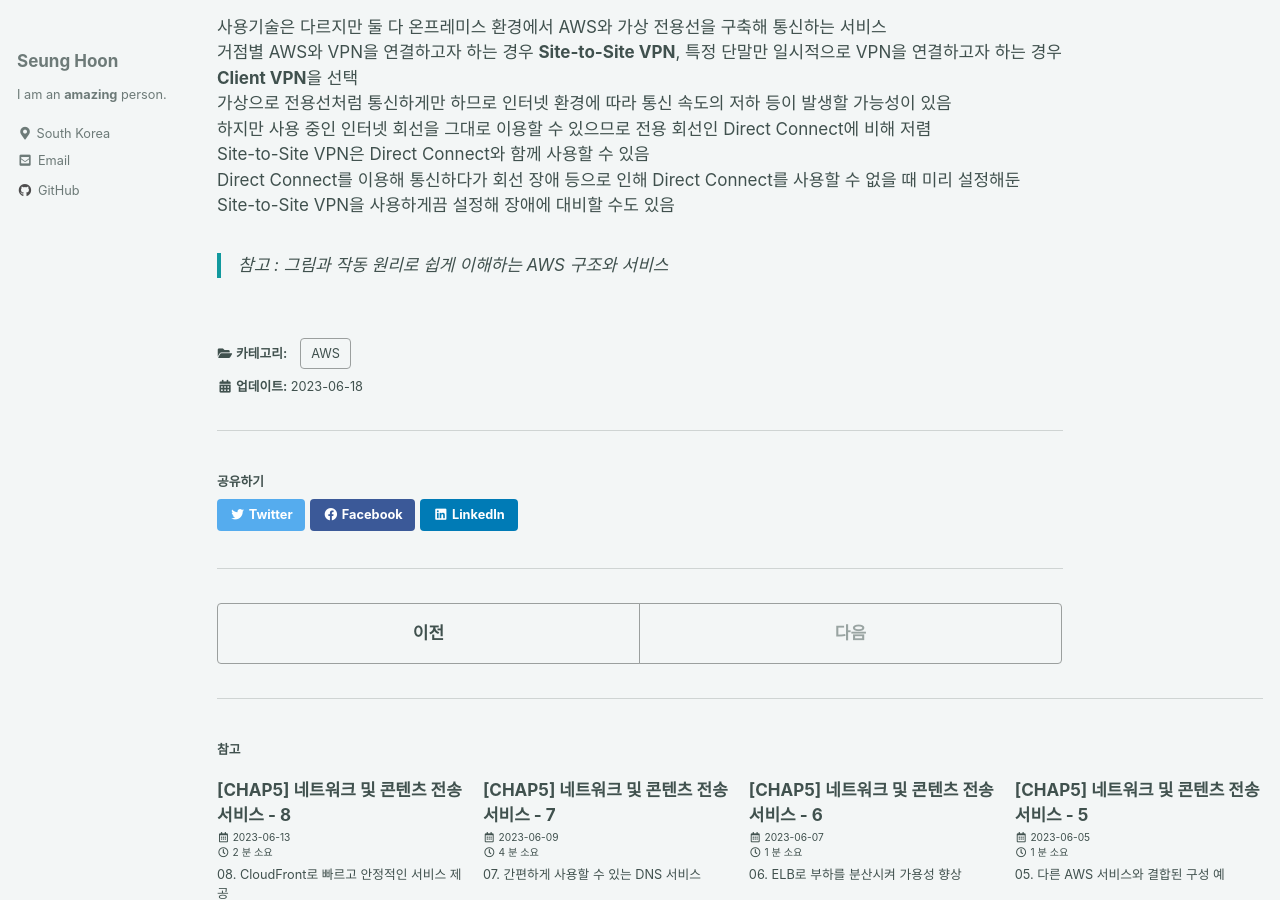
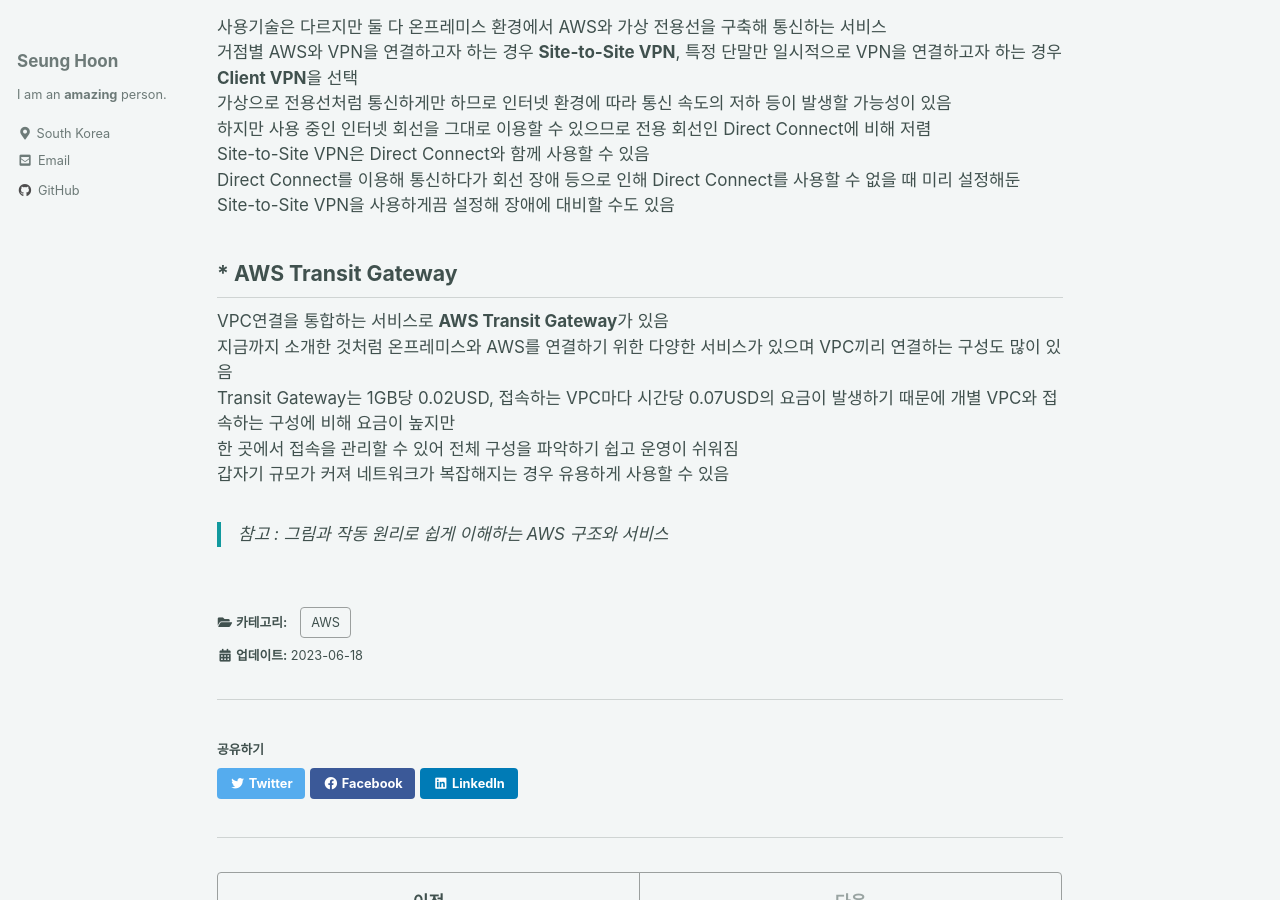
Before and after one commit to ibk01161/ibk01161.github.io, a Jekyll site: the page built from _posts/2023-06-18-aws5_09.md, in a window 1280 px wide and 900 px high, scrolled down 1423 px. Built offline with Jekyll 4.4.1, drawn with Linux system fonts in a browser that asks for light colours; cached includes are drawn as plain includes.

Commit message:
Add Post

```diff
--- a/_posts/2023-06-18-aws5_09.md
+++ b/_posts/2023-06-18-aws5_09.md
@@ -52,6 +52,13 @@ Site-to-Site VPN은 Direct Connect와 함께 사용할 수 있음
 Direct Connect를 이용해 통신하다가 회선 장애 등으로 인해 Direct Connect를 사용할 수 없을 때 미리 설정해둔 Site-to-Site VPN을 사용하게끔 설정해 장애에 대비할 수도 있음
 
 
+## * AWS Transit Gateway
+
+VPC연결을 통합하는 서비스로 **AWS Transit Gateway**가 있음
+지금까지 소개한 것처럼 온프레미스와 AWS를 연결하기 위한 다양한 서비스가 있으며 VPC끼리 연결하는 구성도 많이 있음
+Transit Gateway는 1GB당 0.02USD, 접속하는 VPC마다 시간당 0.07USD의 요금이 발생하기 때문에 개별 VPC와 접속하는 구성에 비해 요금이 높지만
+한 곳에서 접속을 관리할 수 있어 전체 구성을 파악하기 쉽고 운영이 쉬워짐
+갑자기 규모가 커져 네트워크가 복잡해지는 경우 유용하게 사용할 수 있음
 
 
 > 참고 : 그림과 작동 원리로 쉽게 이해하는 AWS 구조와 서비스
```
